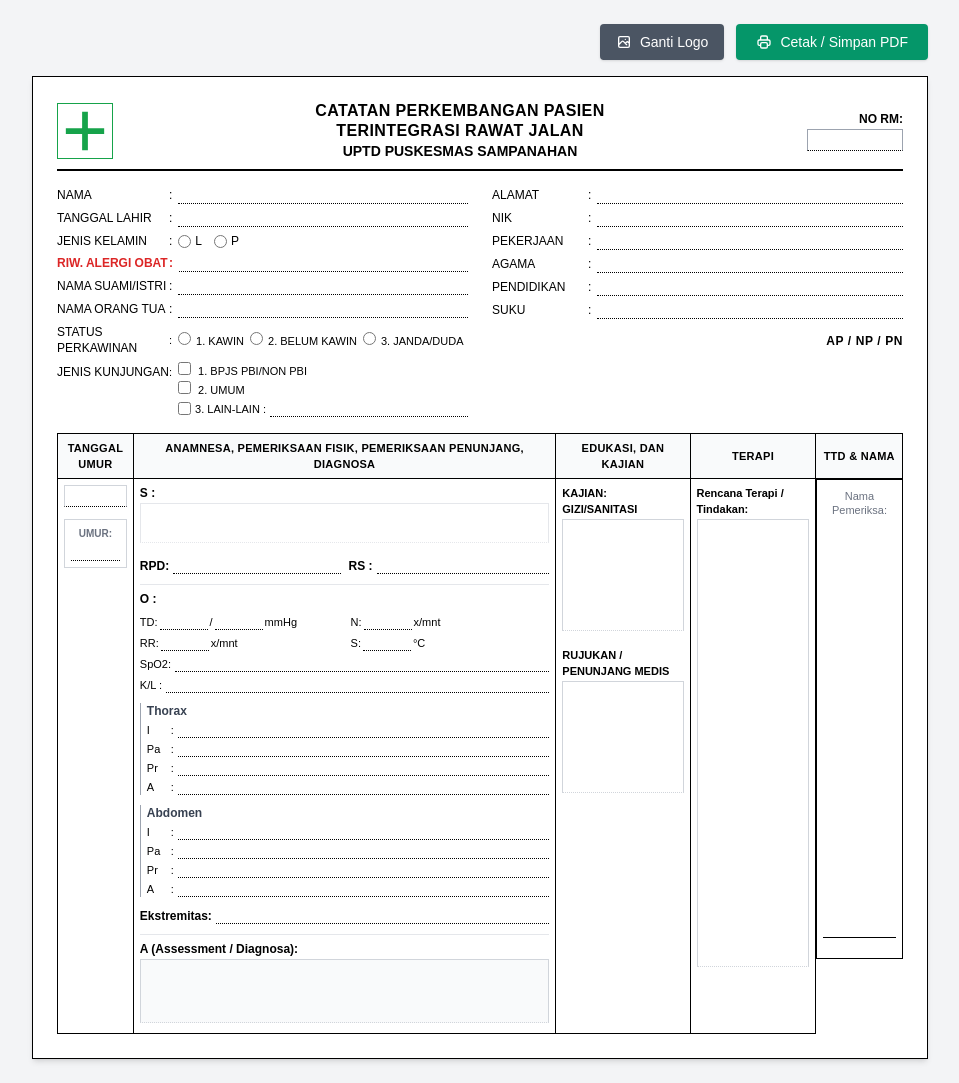
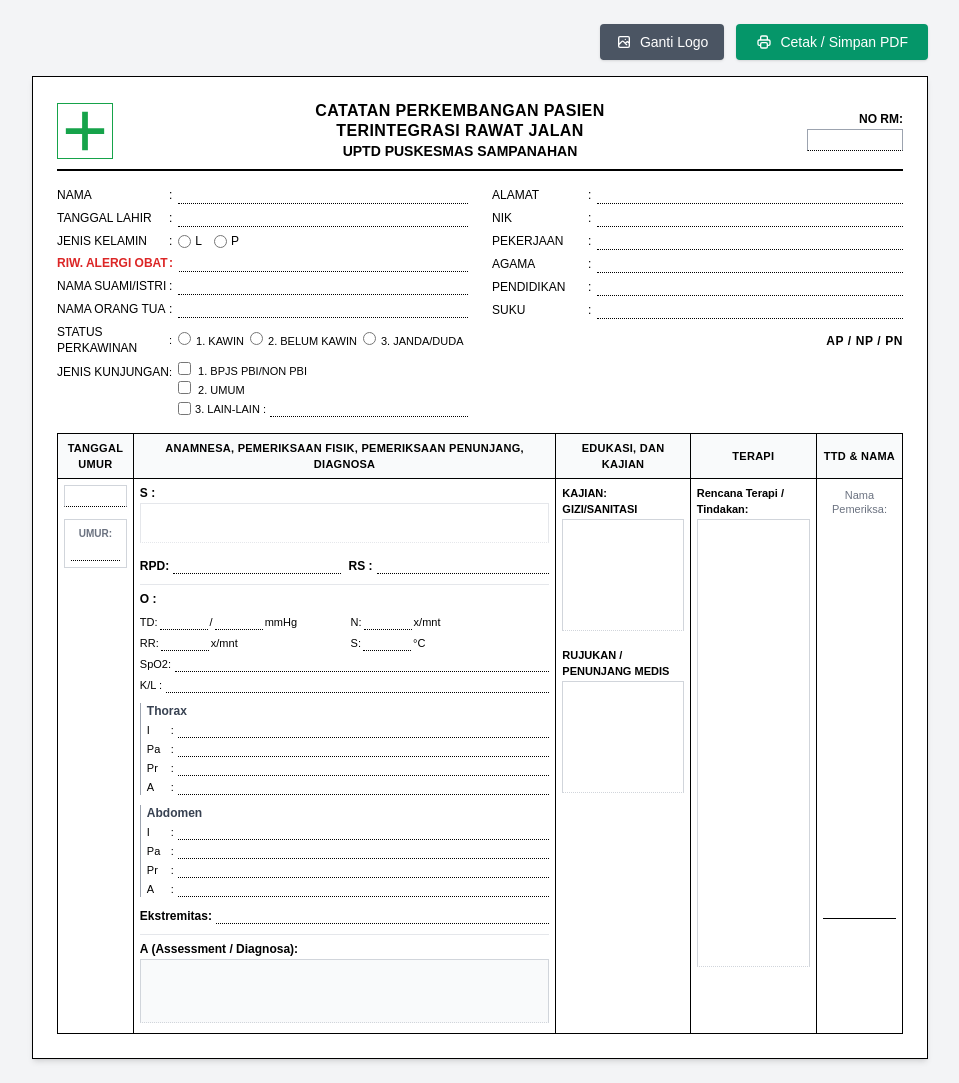
Before and after one commit to Pkmsampanahan/suratugd, a plain HTML site: page Srtcpp.html in a window 1280 px wide. Shown: the whole page, without its empty margins (160-1119 px from the left). Drawn offline with nearby package versions, Linux system fonts and the light colour scheme.

Commit message:
Add files via upload

```diff
--- a/Srtcpp.html
+++ b/Srtcpp.html
@@ -208,10 +208,12 @@
                             <textarea class="w-full h-[28rem] border border-gray-300 p-1 text-xs resize-none"></textarea>
                         </td>
 
-                        <td class="p-1.5 text-center flex flex-col justify-between h-[30rem] text-[11px]">
-                            <div class="text-gray-500 pt-1 leading-tight">Nama Pemeriksa:</div>
-                            <div class="mt-auto pb-2">
-                                <div class="w-full border-b border-black mx-auto my-1.5"></div>
+                        <td class="p-1.5 text-center text-[11px]">
+                            <div class="flex flex-col justify-between min-h-[28rem] h-full">
+                                <div class="text-gray-500 pt-1 leading-tight">Nama Pemeriksa:</div>
+                                <div class="pb-2">
+                                    <div class="w-full border-b border-black mx-auto my-1.5"></div>
+                                </div>
                             </div>
                         </td>
                     </tr>
```
